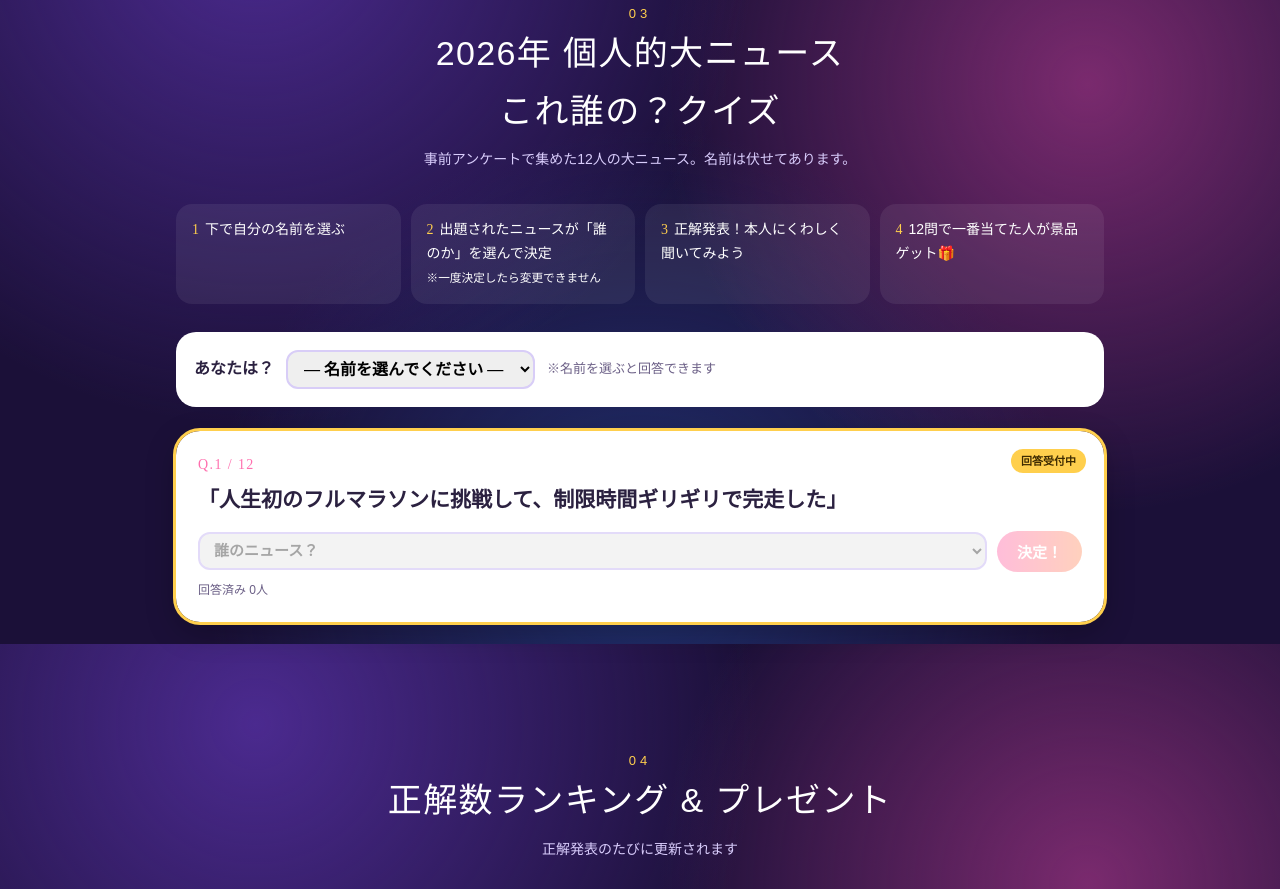
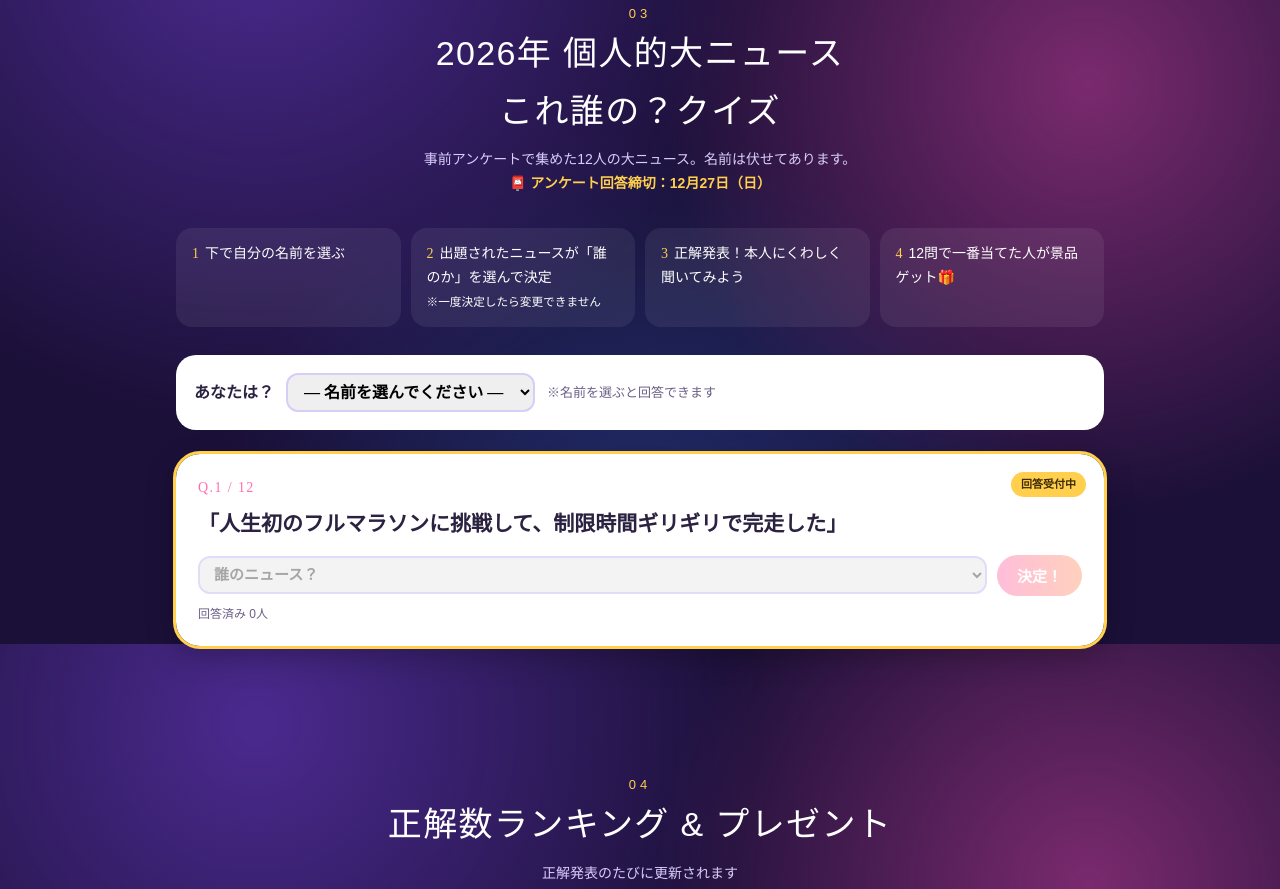
Before and after one commit to sakurabloomyou/Sunplaza-supermarket, a plain HTML site: page bonenkai2026/index.html in a window 1280 px wide. Shown: the part 2556-3445 px from the top of the page. Drawn offline with Linux system fonts and the light colour scheme; a web font is replaced by a local one.

Commit message:
Set survey deadline to Dec 27 with auto-close trigger
Co-Authored-By: Claude Opus 5.5 <noreply@anthropic.com>
Claude-Session: https://claude.ai/code/session_018ZJwZKsz6jpVydR1pVijYJ

```diff
--- a/bonenkai2026/index.html
+++ b/bonenkai2026/index.html
@@ -180,7 +180,7 @@ footer{text-align:center;color:#a99bd6;font-size:12px;padding:32px 0 48px}
 <!-- QUIZ -->
 <section id="quiz"><div class="wrap">
   <h2 class="sec-title"><span class="num">03</span>2026年 個人的大ニュース<br>これ誰の？クイズ</h2>
-  <p class="sec-sub">事前アンケートで集めた12人の大ニュース。名前は伏せてあります。</p>
+  <p class="sec-sub">事前アンケートで集めた12人の大ニュース。名前は伏せてあります。<br><b style="color:var(--gold)">📮 アンケート回答締切：12月27日（日）</b></p>
   <div class="how">
     <div><b>1</b>下で自分の名前を選ぶ</div>
     <div><b>2</b>出題されたニュースが「誰のか」を選んで決定<br><small>※一度決定したら変更できません</small></div>
```
Also changed, not shown: 2 other files.
